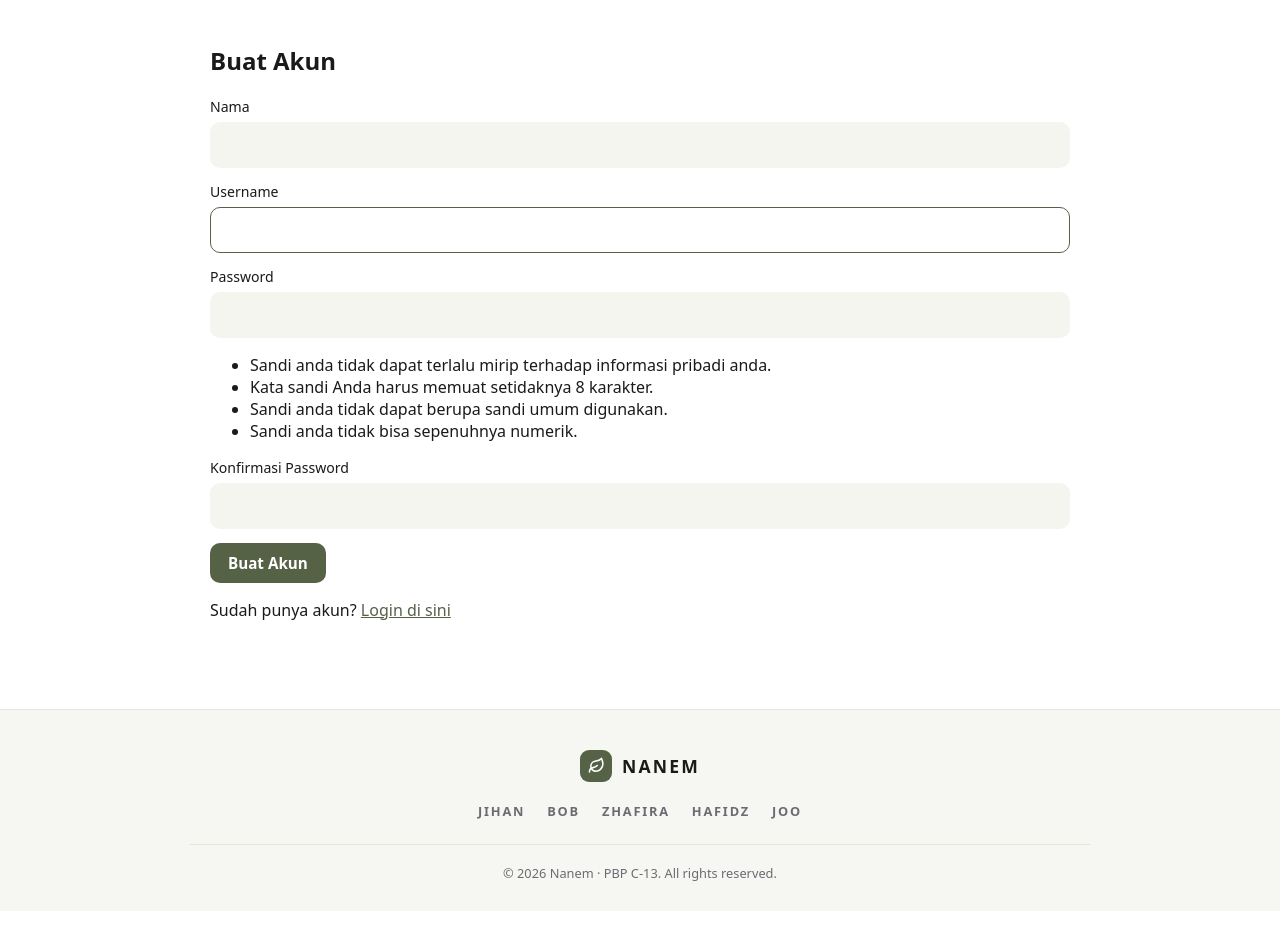
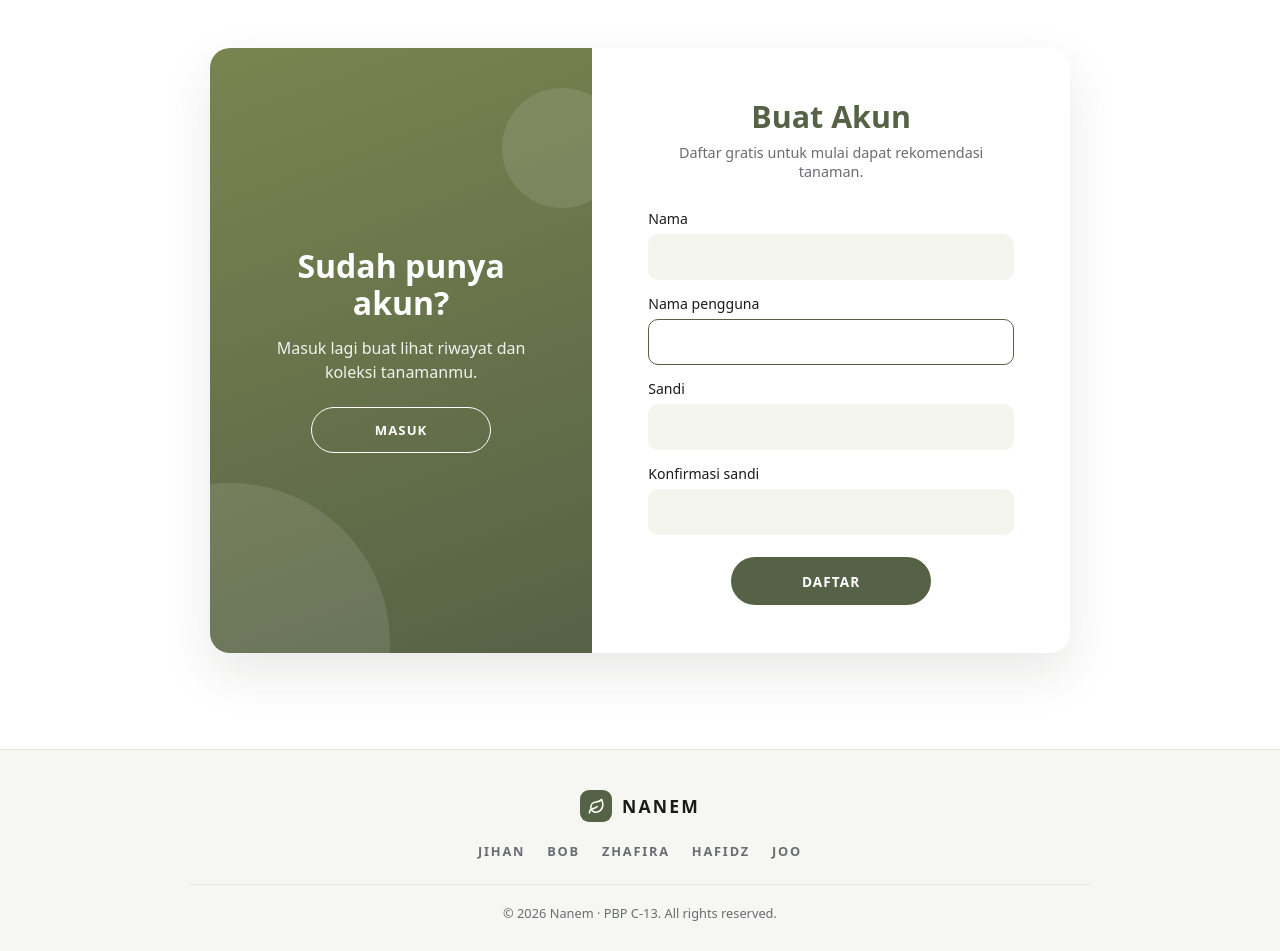
Before and after one commit to PBP-C13-25/NANEM, a Django app: page /accounts/register/ in a window 1280 px wide. Shown: the part 69-1020 px from the top of the page. Before the commit the page ends 980 px from the top, so only its background shows below. Run offline with Django 5.2, Linux system fonts and the light colour scheme.

Commit message:
style(accounts): login & register dua panel, ganti password pakai card

```diff
--- /dev/null
+++ b/static/css/pages/auth.css
@@ -0,0 +1,143 @@
+.auth {
+  display: grid;
+  grid-template-columns: 1fr 1.25fr;
+  max-width: 920px;
+  min-height: 540px;
+  margin: 24px auto;
+  overflow: hidden;
+  background: var(--color-surface);
+  border-radius: 20px;
+  box-shadow: 0 20px 50px rgba(30, 40, 20, 0.1);
+}
+
+/* ---------- Panel kiri (hijau) ---------- */
+.auth__panel {
+  position: relative;
+  display: flex;
+  flex-direction: column;
+  align-items: center;
+  justify-content: center;
+  gap: 14px;
+  padding: 48px 36px;
+  overflow: hidden;
+  text-align: center;
+  color: #fff;
+  background: linear-gradient(
+    160deg,
+    var(--color-accent),
+    var(--color-primary)
+  );
+}
+
+/* lingkaran dekoratif */
+.auth__panel::before,
+.auth__panel::after {
+  content: "";
+  position: absolute;
+  border-radius: 50%;
+  background: rgba(255, 255, 255, 0.1);
+  pointer-events: none;
+}
+.auth__panel::before {
+  width: 320px;
+  height: 320px;
+  left: -140px;
+  bottom: -150px;
+}
+.auth__panel::after {
+  width: 120px;
+  height: 120px;
+  right: -30px;
+  top: 40px;
+}
+
+.auth__panel-title {
+  margin: 0;
+  font-size: 2rem;
+  line-height: 1.15;
+  color: #fff;
+}
+
+.auth__panel-text {
+  max-width: 280px;
+  margin: 0 0 8px;
+  line-height: 1.55;
+  opacity: 0.9;
+}
+
+/* tombol outline putih, mis. "MASUK" */
+.btn--outline-light {
+  min-width: 180px;
+  height: 46px;
+  border: 1.5px solid #fff;
+  border-radius: 999px;
+  background: transparent;
+  color: #fff;
+  letter-spacing: 0.08em;
+  text-transform: uppercase;
+  font-size: 0.82rem;
+}
+.btn--outline-light:hover {
+  background: rgba(255, 255, 255, 0.15);
+}
+
+/* ---------- Panel kanan (form) ---------- */
+.auth__form {
+  display: flex;
+  flex-direction: column;
+  justify-content: center;
+  padding: 48px 56px;
+}
+
+.auth__title {
+  margin: 0 0 6px;
+  font-size: 1.9rem;
+  text-align: center;
+  color: var(--color-primary);
+}
+
+.auth__subtitle {
+  margin: 0 0 28px;
+  font-size: 0.9rem;
+  text-align: center;
+  color: var(--color-muted);
+}
+
+.auth__submit {
+  display: flex;
+  margin: 22px auto 0;
+  min-width: 200px;
+  height: 48px;
+  border-radius: 999px;
+  letter-spacing: 0.08em;
+  text-transform: uppercase;
+  font-size: 0.85rem;
+}
+
+/* link tukar login/daftar, cuma tampil di mobile */
+.auth__switch-mobile {
+  display: none;
+  margin: 18px 0 0;
+  text-align: center;
+  font-size: 0.9rem;
+  color: var(--color-muted);
+}
+
+/* ---------- Responsive ---------- */
+@media (max-width: 760px) {
+  .auth {
+    grid-template-columns: 1fr;
+    min-height: 0;
+    margin: 8px auto;
+  }
+  /* panel hijau disembunyikan */
+  .auth__panel {
+    display: none;
+  }
+  .auth__form {
+    padding: 36px 24px;
+  }
+  .auth__switch-mobile {
+    display: block;
+  }
+}
--- a/templates/accounts/register.html
+++ b/templates/accounts/register.html
@@ -1,69 +1,53 @@
 {% extends "base.html" %}
+{% load static %}
+
 {% block title %}Daftar - Nanem{% endblock %}
+
+{% block extra_css %}
+<link rel="stylesheet" href="{% static 'css/pages/auth.css' %}">
+{% endblock %}
+
 {% block content %}
-<section class="auth-card">
-    <h1>Buat Akun</h1>
+<section class="auth">
 
-    {% if form.non_field_errors %}
-        <ul class="form-errors">
-            {% for error in form.non_field_errors %}
-                <li>{{ error }}</li>
-            {% endfor %}
-        </ul>
-    {% endif %}
+    {# ===== Panel kiri ===== #}
+    <div class="auth__panel">
+        <h2 class="auth__panel-title">Sudah punya akun?</h2>
+        <p class="auth__panel-text">Masuk lagi buat lihat riwayat dan koleksi tanamanmu.</p>
+        <a href="{% url 'accounts:login' %}" class="btn btn--outline-light">Masuk</a>
+    </div>
 
-    <form method="post" novalidate>
-        {% csrf_token %}
+    {# ===== Panel kanan: form ===== #}
+    <div class="auth__form">
+        <h1 class="auth__title">Buat Akun</h1>
+        <p class="auth__subtitle">Daftar gratis untuk mulai dapat rekomendasi tanaman.</p>
 
-        <!-- NAMA -->
-        <div class="form-group">
-            <label for="{{ form.first_name.id_for_label }}">Nama</label>
-            {{ form.first_name }}
+        <form method="post" novalidate>
+            {% csrf_token %}
 
-            {% for error in form.first_name.errors %}
-                <p class="field-error">{{ error }}</p>
-            {% endfor %}
-        </div>
-
-        <!-- USERNAME -->
-        <div class="form-group">
-            <label for="{{ form.username.id_for_label }}">Username</label>
-            {{ form.username }}
-
-            {% for error in form.username.errors %}
-                <p class="field-error">{{ error }}</p>
-            {% endfor %}
-        </div>
-
-        <!-- PASSWORD -->
-        <div class="form-group">
-            <label for="{{ form.password1.id_for_label }}">Password</label>
-            {{ form.password1 }}
-
-            {% if form.password1.help_text %}
-                <p class="field-hint">{{ form.password1.help_text|safe }}</p>
+            {% if form.non_field_errors %}
+                <ul class="form-errors">
+                    {% for error in form.non_field_errors %}<li>{{ error }}</li>{% endfor %}
+                </ul>
             {% endif %}
 
-            {% for error in form.password1.errors %}
-                <p class="field-error">{{ error }}</p>
+            {% for field in form %}
+                <div class="form-group">
+                    <label for="{{ field.id_for_label }}">{{ field.label }}</label>
+                    {{ field }}
+                    {% for error in field.errors %}
+                        <p class="field-error">{{ error }}</p>
+                    {% endfor %}
+                </div>
             {% endfor %}
-        </div>
 
-        <!-- KONFIRMASI PASSWORD -->
-        <div class="form-group">
-            <label for="{{ form.password2.id_for_label }}">Konfirmasi Password</label>
-            {{ form.password2 }}
+            <button type="submit" class="btn btn--primary auth__submit">Daftar</button>
+        </form>
 
-            {% for error in form.password2.errors %}
-                <p class="field-error">{{ error }}</p>
-            {% endfor %}
-        </div>
+        <p class="auth__switch-mobile">
+            Sudah punya akun? <a href="{% url 'accounts:login' %}">Masuk</a>
+        </p>
+    </div>
 
-        <button type="submit" class="btn btn--primary">Buat Akun</button>
-    </form>
-
-    <p class="auth-card__switch">
-        Sudah punya akun? <a href="{% url 'accounts:login' %}">Login di sini</a>
-    </p>
 </section>
 {% endblock %}
```
Also changed, not shown: templates/accounts/change_password.html (+8 -3 lines), templates/accounts/login.html (+36 -31 lines).
